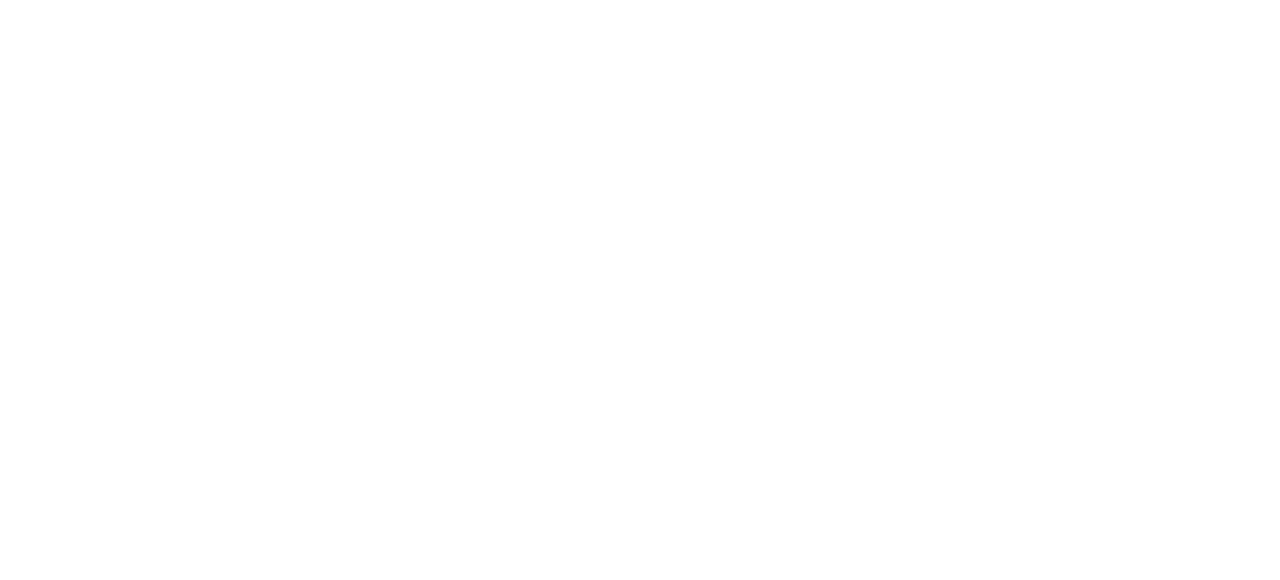
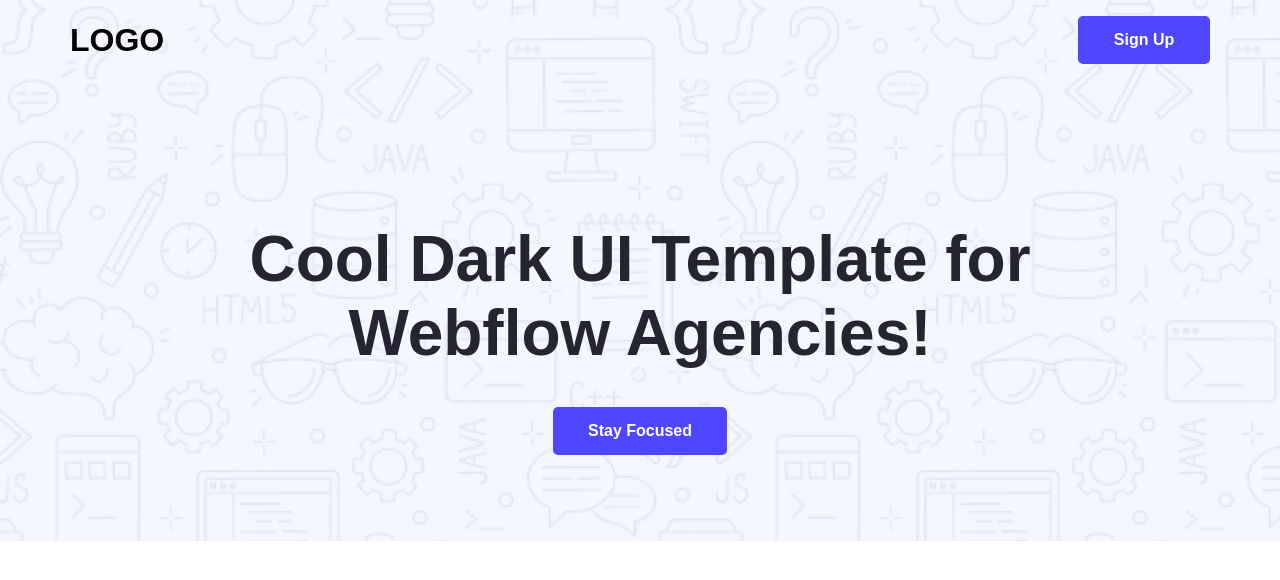
Before and after one commit to hahsan042/B12A01, a plain HTML site: page index.html in a window 1280 px wide. Drawn offline with Linux system fonts and the light colour scheme.

Commit message:
add header section

```diff
--- a/index.html
+++ b/index.html
@@ -3,11 +3,25 @@
 <head>
     <meta charset="UTF-8">
     <meta name="viewport" content="width=device-width, initial-scale=1.0">
+    <link rel="stylesheet" href="style.css">
     <title>B12A01</title>
 </head>
-<body>
+<body class="raleway-normal">
     <header>
-
+        <div class="width flex">
+            <div class="Navbar">
+            <div class="logo">
+             <h1>LOGO</h1>
+            </div>
+        </div>
+        <div class="signup">
+                <button class="btn">Sign Up</button>
+            </div>
+        </div>
+        <div class="banner width flex">
+            <h1>Cool Dark UI Template for Webflow Agencies!</h1>
+            <button class=" btn1 btn">Stay Focused</button>
+        </div>
     </header>
     <main>
 
--- a/style.css
+++ b/style.css
@@ -0,0 +1,65 @@
+*{
+    margin: 0;
+    padding: 0;
+}
+@import url('https://fonts.googleapis.com/css2?family=Inder&family=Inter:ital,opsz,wght@0,14..32,100..900;1,14..32,100..900&family=Merriweather:ital,opsz,wght@0,18..144,300..900;1,18..144,300..900&family=Open+Sans:ital,wght@0,300..800;1,300..800&family=Raleway:ital,wght@0,100..900;1,100..900&family=Saira:ital,wght@0,100..900;1,100..900&display=swap');
+
+.raleway-normal{
+  font-family: "Raleway", sans-serif;
+  font-optical-sizing: auto;
+
+  font-style: normal;
+}
+
+/* common css */
+.width{
+    width: 1140px;
+    margin: auto;
+}
+.btn{
+    width: 132px;
+    height: 48px;
+    background-color:#4E47FF;
+    color: #FFFFFF;
+    font-weight: bold;
+    font-size: 16px;
+    border-radius: 5px;
+    border: none;
+}
+.flex{
+    display: flex;
+    align-items: center;
+    justify-content: space-between;
+}
+/* .primanycolor{
+    color: #252432;
+}
+.secondarycolor{
+    color: ;
+} */
+/* header */
+header{
+    background-image: url(./Assets/Hero-bg.png);
+  padding-top: 16px;
+  height: 525px;
+
+}
+.Navbar{
+    width: 1140px;
+    height: auto;
+    display: flex;
+}
+.banner{
+    flex-direction: column;
+    margin-top: 158px;
+    gap: 37px;
+}
+.banner h1{
+    font-size: 64px;
+    width: 905px;
+    text-align: center;
+    color: #252432;
+}
+.btn1{
+    width: 174px;
+}
```
